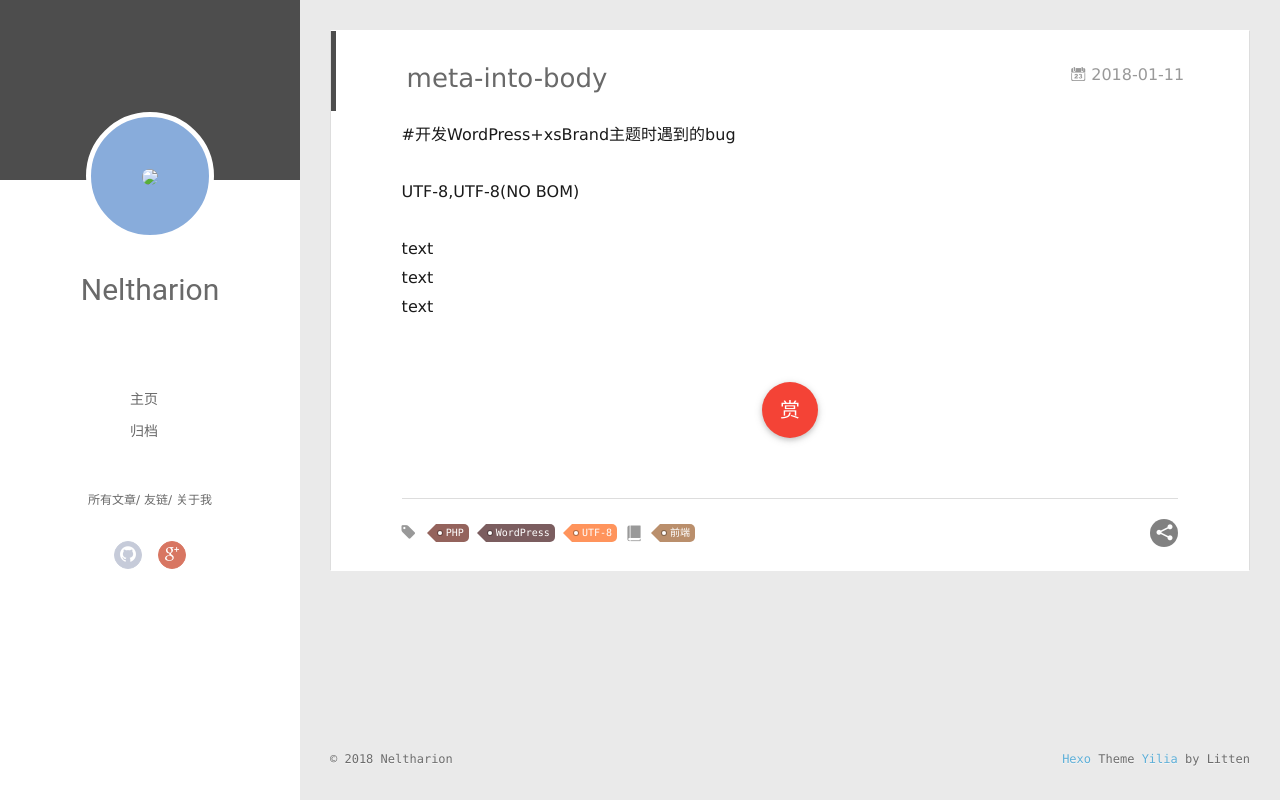
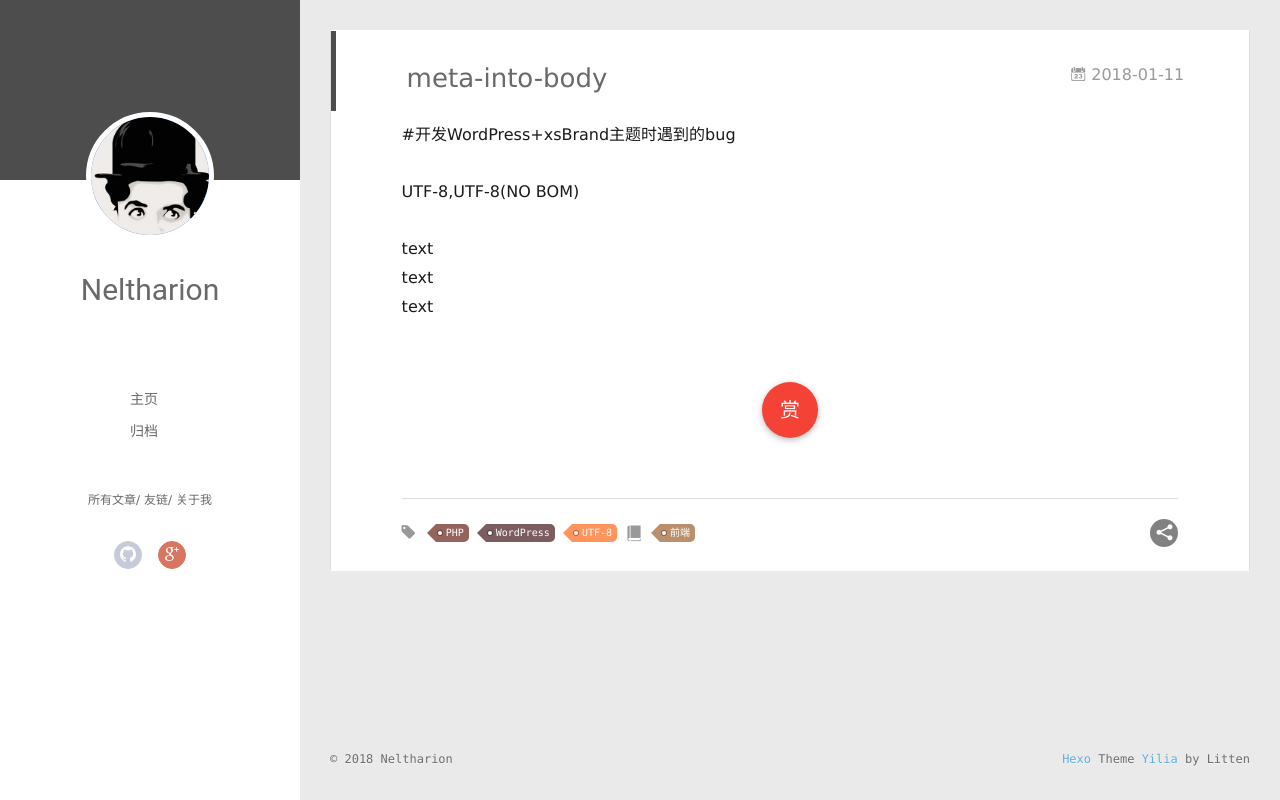
Before and after one commit to Neltharion3927/Neltharion3927.github.io, a plain HTML site: page 2018/01/11/meta-into-body/index.html in a window 1280 px wide. Drawn offline with Linux system fonts and the light colour scheme.

Commit message:
Site updated: 2018-01-16 20:29:18

```diff
--- a/2018/01/11/meta-into-body/index.html
+++ b/2018/01/11/meta-into-body/index.html
@@ -47,7 +47,7 @@
 <div class="intrude-less">
 	<header id="header" class="inner">
 		<a href="/" class="profilepic">
-			<img src="./img/a.jpg" class="js-avatar">
+			<img src="/img/a.jpg" class="js-avatar">
 		</a>
 		<hgroup>
 		  <h1 class="header-author"><a href="/">Neltharion</a></h1>
@@ -101,7 +101,7 @@
 	<div class="intrude-less">
 		<header id="header" class="inner">
 			<div class="profilepic">
-				<img src="./img/a.jpg" class="js-avatar">
+				<img src="/img/a.jpg" class="js-avatar">
 			</div>
 			<hgroup>
 			  <h1 class="header-author js-header-author">Neltharion</h1>
```
Also changed, not shown: archives/2018/01/index.html (+2 -2 lines), archives/2018/index.html (+2 -2 lines), archives/index.html (+2 -2 lines), categories/前端/index.html (+2 -2 lines), index.html (+2 -2 lines), tags/PHP/index.html (+2 -2 lines), tags/UTF-8/index.html (+2 -2 lines), tags/WordPress/index.html (+2 -2 lines).
